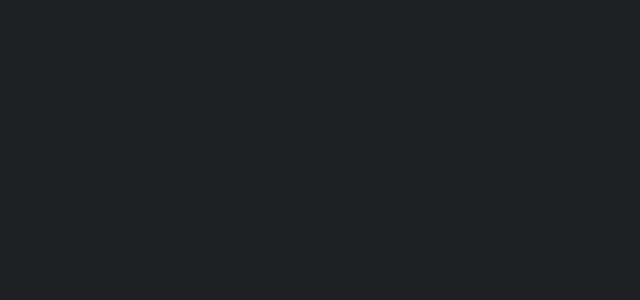
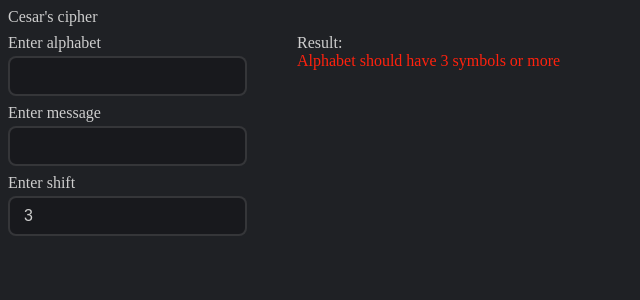
Before and after one commit to Crinax/cryptography, a Vue app: page /cesar in a window 1280 px wide. Before the commit this address had no page. Shown: the top 300 px of the page, without its empty margins (0-640 px from the left). Built offline with nearby package versions, Linux system fonts and the light colour scheme.

Commit message:
feat(more): add more

```diff
--- a/package.json
+++ b/package.json
@@ -12,6 +12,7 @@
     "format": "prettier --write src/"
   },
   "dependencies": {
+    "@tauri-apps/api": "^1.4.0",
     "pinia": "^2.1.6",
     "sass": "^1.67.0",
     "v3-click-outside": "^1.1.0",
--- a/src/components/AppInput.vue
+++ b/src/components/AppInput.vue
@@ -10,6 +10,8 @@ export interface AppInputModifiers {
   lower?: boolean;
   capitalize?: boolean;
   trim?: boolean;
+  uniqueSymbols?: boolean;
+  number?: boolean;
 }
 
 export interface AppInputProps {
@@ -46,6 +48,12 @@ const updateModelValue = (event: Event) => {
 
   inputText.value = target.value;
 
+  if (props.modelModifiers.number) {
+    inputText.value = Number.isNaN(Number(target.value)) ? props.modelValue ?? '0' : target.value;
+
+    return emit('update:modelValue', inputText.value);
+  }
+
   if (props.modelModifiers.trim) {
     inputText.value = inputText.value.trim();
   }
@@ -60,6 +68,10 @@ const updateModelValue = (event: Event) => {
 
   if (props.modelModifiers.capitalize) {
     inputText.value = inputText.value[0].toUpperCase() + inputText.value.slice(1);
+  }
+
+  if (props.modelModifiers.uniqueSymbols) {
+    inputText.value = Array.from(new Set(inputText.value.split(''))).join('');
   }
 
   emit('update:modelValue', inputText.value);
--- a/src/router/index.ts
+++ b/src/router/index.ts
@@ -14,6 +14,11 @@ const router = createRouter({
       component: () => import('@/views/ComponentView.vue'),
       beforeEnter: () => import.meta.env.DEV,
     },
+    {
+      path: '/cesar',
+      name: 'cesarCipher',
+      component: () => import('@/views/CesarCipherView.vue'),
+    },
   ],
 });
 
--- /dev/null
+++ b/src/views/CesarCipherView.vue
@@ -0,0 +1,91 @@
+<script setup lang="ts">
+import { ref, computed, watch } from 'vue';
+import { invoke } from '@tauri-apps/api';
+
+import AppText from '@/components/AppText.vue';
+import AppInput from '@/components/AppInput.vue';
+
+const alphabet = ref('');
+const message = ref('');
+const shift = ref('3');
+const result = ref('');
+
+const formErrorResult = computed(() => {
+  if (Number(shift.value) < 0) {
+    return 'Shift should be a positive number';
+  }
+
+  if (alphabet.value.length < 3) {
+    return 'Alphabet should have 3 symbols or more';
+  }
+
+  if (message.value.split('').some((item) => !alphabet.value.includes(item))) {
+    return 'Message containse symbols that alphabet have not';
+  }
+
+  return '';
+});
+
+watch(formErrorResult, async (value) => {
+  if (value.length === 0) {
+    result.value = await invoke('');
+  }
+});
+</script>
+
+<template>
+  <div class="app-cesar-cipher">
+    <div class="app-cesar-cipher__header">
+      <app-text>Cesar's cipher</app-text>
+    </div>
+
+    <div class="app-cesar-cipher-content">
+      <div class="app-cesar-cipher-content__form">
+        <app-input v-model.uniqueSymbols="alphabet">
+          <template #label>
+            <app-text>Enter alphabet</app-text>
+          </template>
+        </app-input>
+
+        <app-input v-model="message">
+          <template #label>
+            <app-text>Enter message</app-text>
+          </template>
+        </app-input>
+
+        <app-input v-model.number="shift">
+          <template #label>
+            <app-text>Enter shift</app-text>
+          </template>
+        </app-input>
+      </div>
+
+      <div class="app-cesar-cipher-content__result">
+        <app-text>Result:</app-text>
+
+        <app-text v-if="formErrorResult.length > 0" kind="error">
+          {{ formErrorResult }}
+        </app-text>
+
+        <app-text>{{ result }}</app-text>
+      </div>
+    </div>
+  </div>
+</template>
+
+<style scoped lang="scss">
+.app-cesar-cipher {
+  display: flex;
+  flex-direction: column;
+  gap: 8px;
+
+  &-content {
+    display: flex;
+    gap: 50px;
+
+    &__form {
+      @extend .app-cesar-cipher;
+    }
+  }
+}
+</style>
--- a/src/views/ComponentView.vue
+++ b/src/views/ComponentView.vue
@@ -1,5 +1,6 @@
 <script setup lang="ts">
 import { ref, computed } from 'vue';
+import { useRouter } from 'vue-router';
 import AppButton from '@/components/AppButton.vue';
 import AppText from '@/components/AppText.vue';
 import AppInput from '@/components/AppInput.vue';
@@ -10,6 +11,7 @@ const textComponent = ref('');
 const inputText = ref('');
 const modalStatus = ref(false);
 const modalKind = ref('primary');
+const router = useRouter();
 
 const modalKinds = computed(() => [
   { key: 'primary', value: 'primary', default: true, blocked: false },
@@ -69,6 +71,8 @@ const closeModal = () => (modalStatus.value = false);
     <app-button @click="openModal">Open {{ modalKind }} modal</app-button>
   </div>
 
+  <app-button @click="router.push({ name: 'home' })">Return to home</app-button>
+
   <app-modal v-if="modalStatus" :kind="modalKind" show-cross @close="closeModal">
     <app-text>This is {{ modalKind }} modal</app-text>
   </app-modal>
--- a/src/views/HomeView.vue
+++ b/src/views/HomeView.vue
@@ -6,7 +6,16 @@ const appSettings = useAppSettinsStore();
 </script>
 
 <template>
-  <main>
+  <main class="app-main">
     <router-link v-if="appSettings.isDevMode" :to="{ name: 'components' }">Компоненты</router-link>
+    <router-link :to="{ name: 'cesarCipher' }">Шифр Цезаря</router-link>
   </main>
 </template>
+
+<style scoped lang="scss">
+.app-main {
+  display: flex;
+  flex-direction: column;
+  gap: 8px;
+}
+</style>
```
Also changed, not shown: 1 other file (tests, documents, lock files or other folders).
